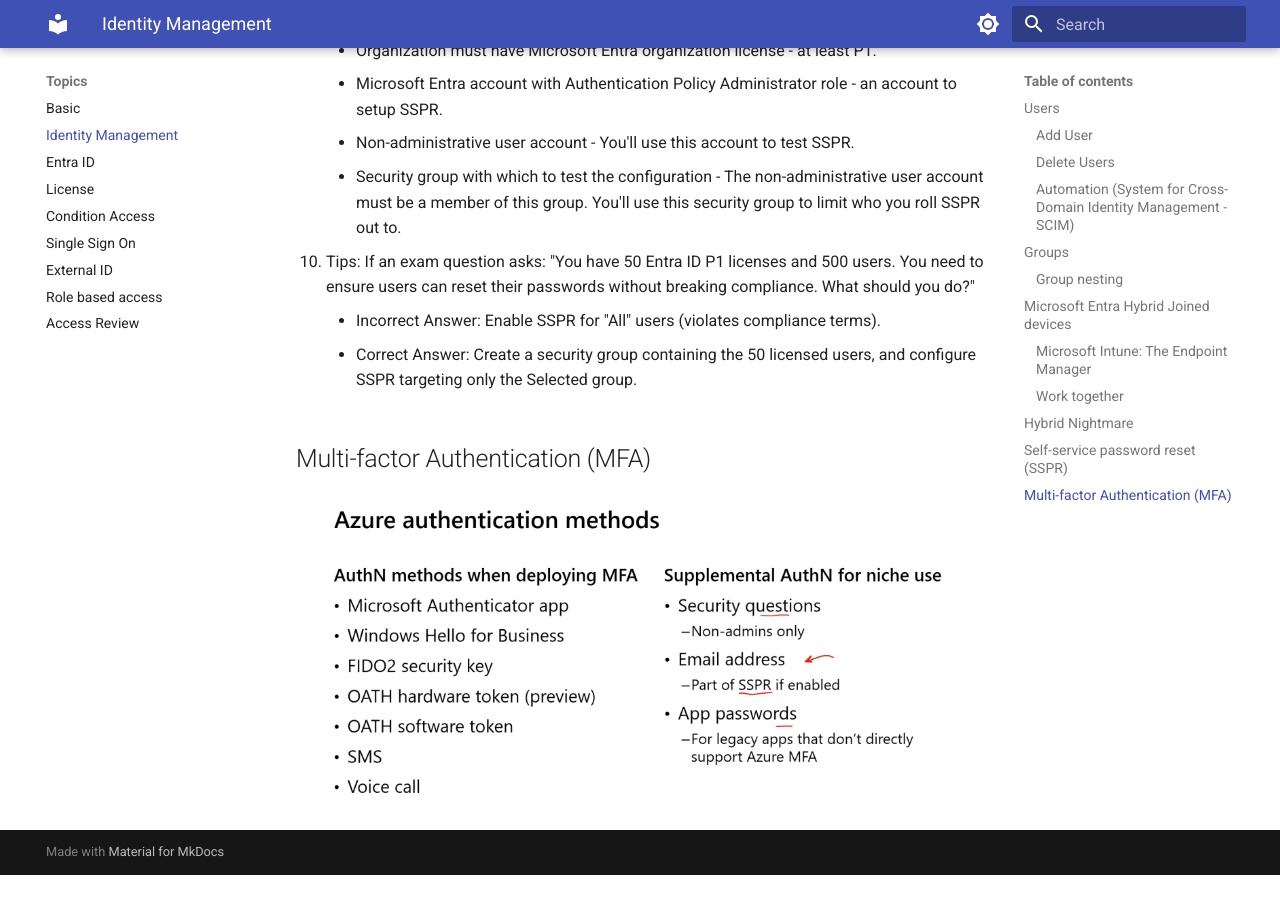
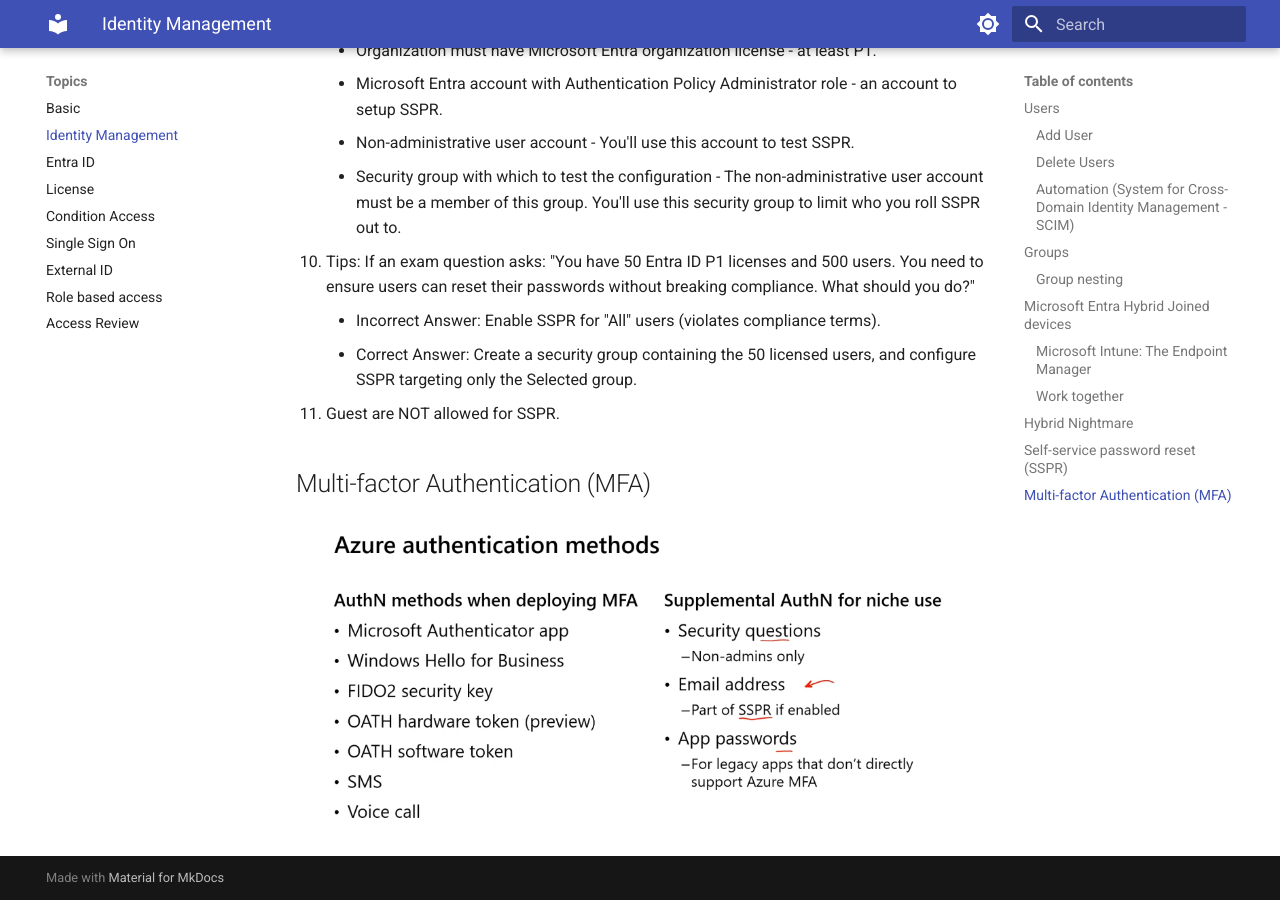
Before and after one commit to yoonghan/SC-300-Identity-and-Access-Administrator, an MkDocs documentation site: the page built from docs/IdentityManagement.md, in a window 1280 px wide and 900 px high, scrolled down 6336 px. Built offline with MkDocs 1.6.1 and Material for MkDocs 9.7.7, drawn with Linux system fonts in a browser that asks for light colours; before the commit the page ends 7211 px from its top, so only the background shows below that.

Commit message:
Update docs

```diff
--- a/docs/IdentityManagement.md
+++ b/docs/IdentityManagement.md
@@ -130,6 +130,7 @@
 8. Tips: If an exam question asks: "You have 50 Entra ID P1 licenses and 500 users. You need to ensure users can reset their passwords without breaking compliance. What should you do?"
     - Incorrect Answer: Enable SSPR for "All" users (violates compliance terms).
     - Correct Answer: Create a security group containing the 50 licensed users, and configure SSPR targeting only the Selected group.
+9. Guest are NOT allowed for SSPR.
 
 ## Multi-factor Authentication (MFA)
 ![alt text](img/mfa.png)
```
